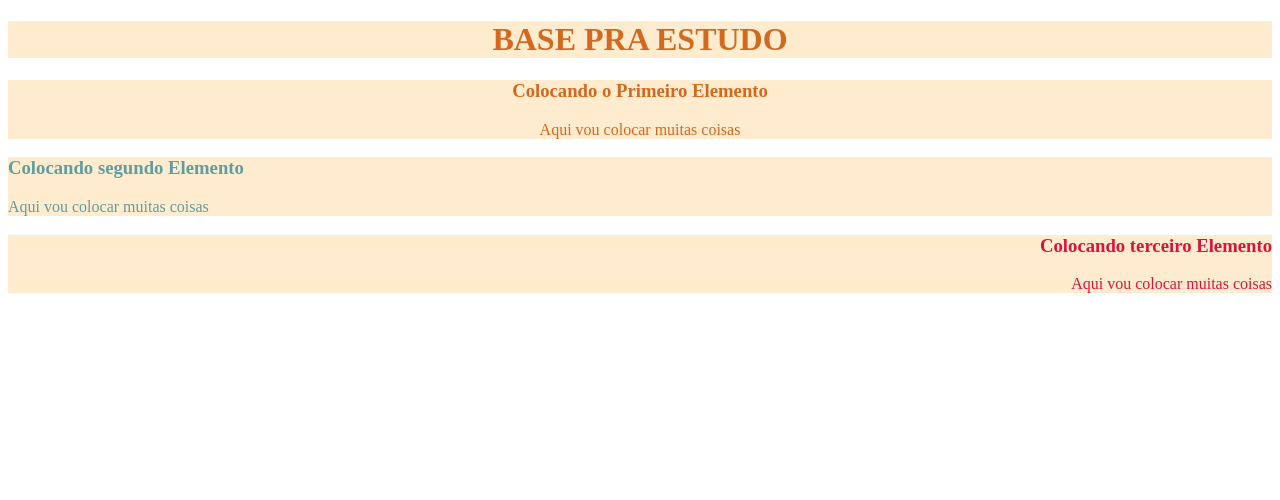
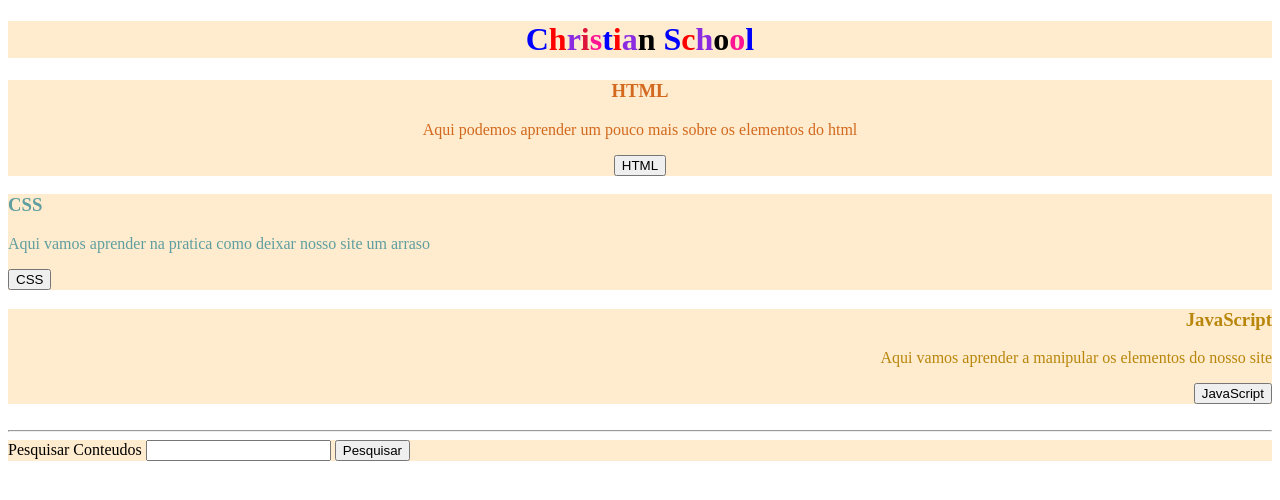
Before and after one commit to alokemeyes/estudosFront, a plain HTML site: page preparandoSite/index4.html in a window 1280 px wide. Drawn offline with Linux system fonts and the light colour scheme.

Commit message:
Adicionando mais elementos a nossa pagina

```diff
--- a/preparandoSite/index4.html
+++ b/preparandoSite/index4.html
@@ -1,46 +1,45 @@
 <!DOCTYPE html>
 <head>
-    <!-- CSS Colocar tudo em outro arquivo -->
-     <style>
-
-        .container-class {
-            background-color: blanchedalmond;
-            width: 50;
-            height: 50;
-            color:chocolate;
-            text-align: center;
-        }
-
-        .container-class2 {
-            background-color: blanchedalmond;
-            width: 50;
-            height: 50;
-            color:cadetblue;
-            text-align:start;
-        }
-
-        .container-class3 {
-            background-color: blanchedalmond;
-            width: 50;
-            height: 50;
-            color:crimson;
-            text-align:end;
-        }
-     </style>
+    <!-- Importes-->
+     <link rel="stylesheet" type="text/css" href="styles.css">
 </head>
 <body>
-    <h1 class="container-class">BASE PRA ESTUDO</h1>
+    <h1 id="texto">Christian School</h1>
+    <!--Deixando o "titulo da pag, com as letras coloridas"-->
+    <script>
+        const texto = document.getElementById("texto");
+        const letras = texto.innerText.split(""); // Divide a palavra em letras
+        const cores = ["blue", "red", "blueviolet", "crimmson", "deeppink"];
+        texto.innerHTML = letras.map((letra, i) => `<span style="color: ${cores[i % cores.length]};">${letra}</span>`
+        ).join("");
+        texto.classList.add("colorido");
+    </script>
     <div class="container-class">
-        <h3> Colocando o Primeiro Elemento</h3>
-        <p>Aqui vou colocar muitas coisas</p>
+        <h3> HTML</h3>
+        <p>Aqui podemos aprender um pouco mais sobre os elementos do html</p>
+        <button>HTML</button>
     </div>
+
     <div class="container-class2">
-        <h3> Colocando segundo Elemento</h3>
-        <p>Aqui vou colocar muitas coisas</p>
+        <h3> CSS</h3>
+        <p>Aqui vamos aprender na pratica como deixar nosso site um arraso</p>
+        <button>CSS</button>
     </div>
+
     <div class="container-class3">
-        <h3> Colocando terceiro Elemento</h3>
-        <p>Aqui vou colocar muitas coisas</p>
+        <h3> JavaScript</h3>
+        <p>Aqui vamos aprender a manipular os elementos do nosso site </p>
+        <button>JavaScript</button>
     </div>
+    <!--Quebra de linhas(hr traça uma linha na pag)-->
+    <br>
+    <hr>
+<!--Quero alinhar o botao na direita ou no meio da barra de pesquisa-->
+    <form class="button-submit">
+        <label>Pesquisar Conteudos</label>
+        <input pesquisa="conteudo">
+        <button>Pesquisar</button>
+
+    </form>
 </body>
 </html>
--- /dev/null
+++ b/preparandoSite/styles.css
@@ -0,0 +1,45 @@
+#texto {
+    background-color: blanchedalmond;
+    width: 50;
+    height: 50;
+    text-align: center;
+}
+
+.colorido span:nth-child(1){color:blue;}
+.colorido span:nth-child(2){color:red;}
+.colorido span:nth-child(3){color:blueviolet;}
+.colorido span:nth-child(4){color:crimson;}
+.colorido span:nth-child(5){color:deeppink;}
+
+.container-class {
+    background-color: blanchedalmond;
+    width: 50;
+    height: 50;
+    color:chocolate;
+    text-align: center;
+}
+
+.container-class2 {
+    background-color: blanchedalmond;
+    width: 50;
+    height: 50;
+    color:cadetblue;
+    text-align:start;
+}
+
+.container-class3 {
+    background-color: blanchedalmond;
+    width: 50;
+    height: 50;
+    color:darkgoldenrod;
+    text-align:end;
+}
+
+.button-submit {
+    border: none;
+    color:black;
+    background-color:blanchedalmond;
+    width: 50;
+    height: 50;
+    align-items: end;
+    }
```
